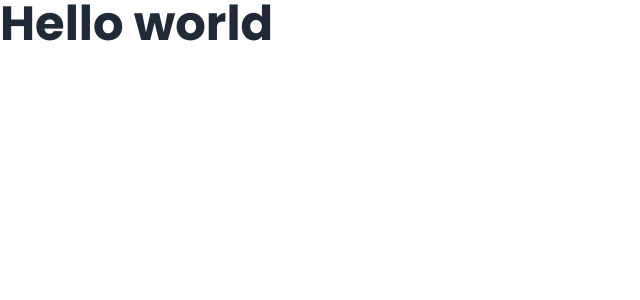
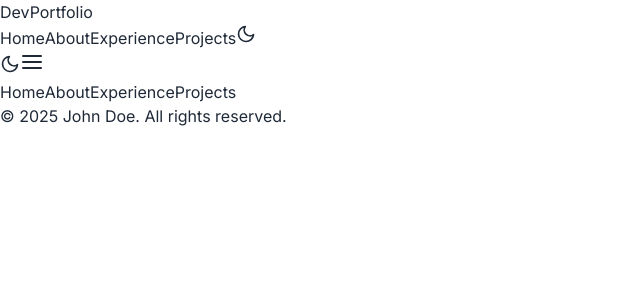
Before and after one commit to ShamiKantMourya/nextjs_portfolio, a Next.js app: page / in a window 1280 px wide. Shown: the top 300 px of the page, without its empty margins (0-640 px from the left). Built offline with nearby package versions, Linux system fonts and the light colour scheme.

Commit message:
Navbar component added

```diff
--- a/app/page.tsx
+++ b/app/page.tsx
@@ -1,7 +1,37 @@
-export default function Home() {
+'use client';
+
+import { useEffect } from 'react';
+import Navbar from './components/layout/Navbar';
+// import Home from '@/components/sections/Home';
+// import About from '@/components/sections/About';
+// import Experience from '@/components/sections/Experience';
+// import Projects from '@/components/sections/Projects';
+
+export default function Page() {
+  // Handle scroll restoration
+  useEffect(() => {
+    window.history.scrollRestoration = 'manual';
+
+    return () => {
+      window.history.scrollRestoration = 'auto';
+    };
+  }, []);
+
   return (
-    <main className="flex min-h-screen flex-col items-center justify-between p-24">
-    <h1 className="text-white font-bold text-2xl">Hello world</h1>
+    <main className="min-h-screen">
+      <Navbar />
+      {/* <Home /> */}
+      {/* <About /> */}
+      {/* <Experience /> */}
+      {/* <Projects /> */}
+
+      <footer className="py-8 bg-white dark:bg-gray-900 border-t border-gray-100 dark:border-gray-800">
+        <div className="container mx-auto px-4 text-center">
+          <p className="text-gray-600 dark:text-gray-400">
+            © {new Date().getFullYear()} John Doe. All rights reserved.
+          </p>
+        </div>
+      </footer>
     </main>
   );
 }
```
